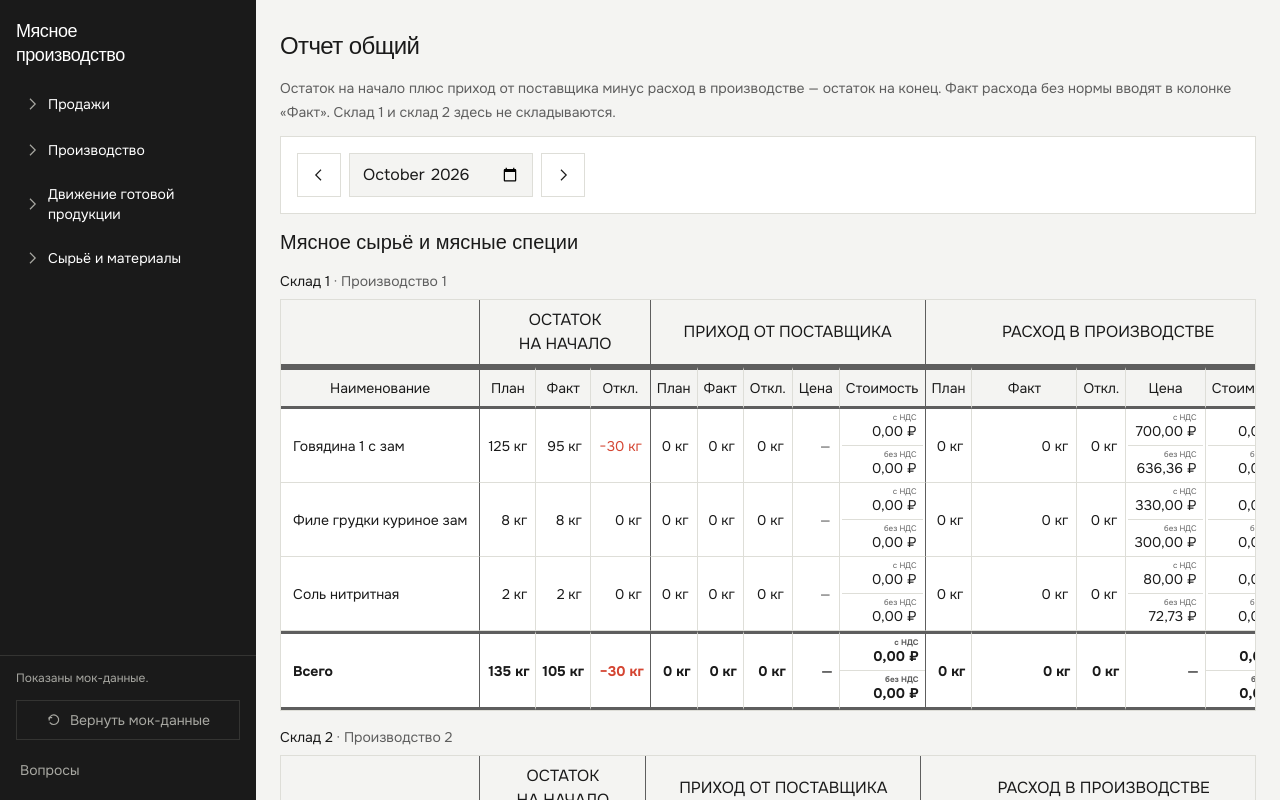
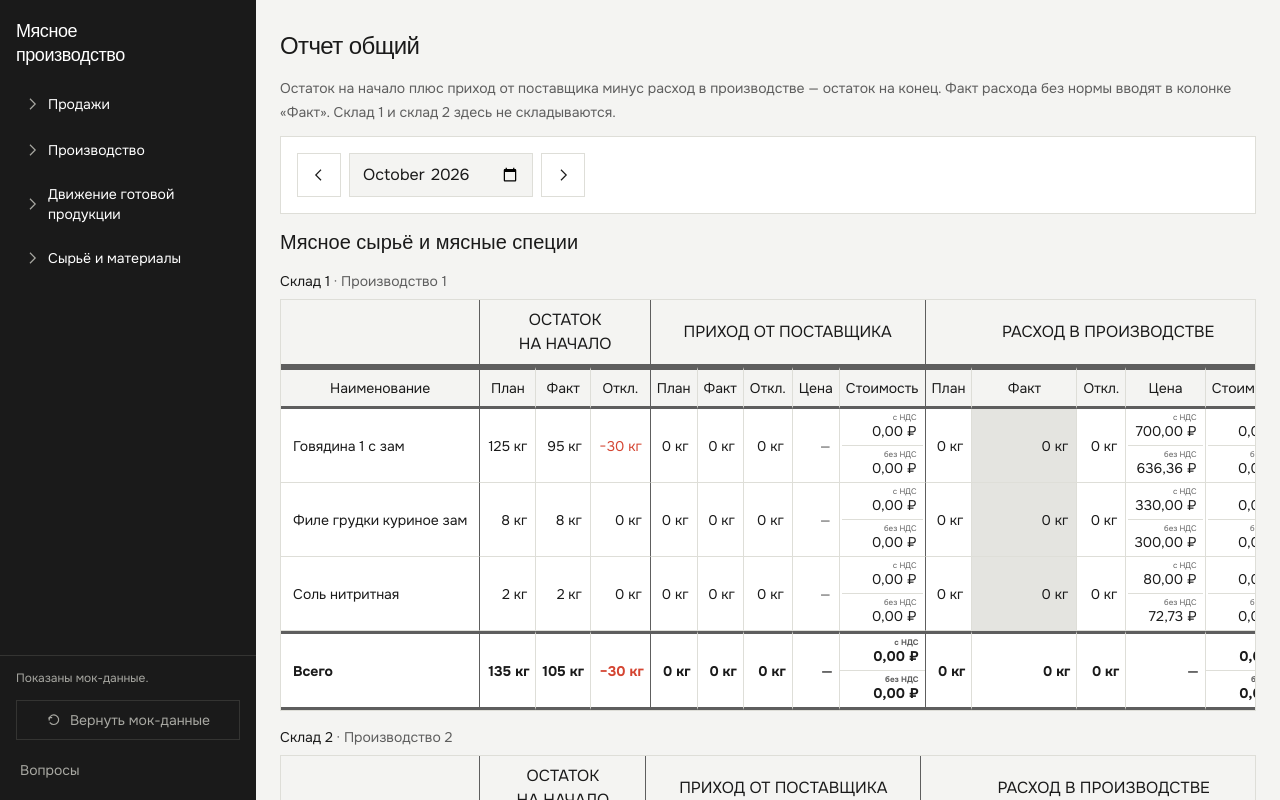
Before and after one commit to makediff-dev/food-proto, a Next.js app: page /materials in a window 1280 px wide. Built offline with nearby package versions, Linux system fonts and the light colour scheme; a web font is replaced by a local one.

Commit message:
Style editable fact consumption cells in materials summary
Co-authored-by: makedifference-dev <makedifference-dev@users.noreply.github.com>

```diff
--- a/src/features/materials/MaterialsSummaryTable.tsx
+++ b/src/features/materials/MaterialsSummaryTable.tsx
@@ -1,3 +1,5 @@
+'use client';
+
 import type { MaterialMovementRow, MaterialMovementTotals, MaterialPlanField } from '@/domain/materials';
 import { MaterialNormDeviation } from '@/features/materials/MaterialNormDeviation';
 import { QuantityCell, QuantityRead } from '@/features/materials/QuantityCell';
@@ -6,6 +8,7 @@ import {
   blockHeadingClassName,
   columnDividerClassName,
   columnHeadingClassName,
+  editableCellClassName,
   keepWithNext,
   nameHeadingClassName,
   stickyHeadClassName,
@@ -81,6 +84,10 @@ const COLUMN_GROUPS: { label: string; columns: { key: ColumnKey; label: string }
 const COLUMNS = COLUMN_GROUPS.flatMap((group) => group.columns);
 const GROUP_END_KEYS = new Set(COLUMN_GROUPS.slice(0, -1).map((group) => group.columns[group.columns.length - 1]?.key));
 
+function factConsumptionEditable(editable: boolean, row: MaterialMovementRow): boolean {
+  return editable && !row.deleted;
+}
+
 function groupEndClass(key: ColumnKey): string {
   return GROUP_END_KEYS.has(key) ? tableBorder.rightThick : columnDividerClassName;
 }
@@ -144,9 +151,18 @@ export function MaterialsSummaryTable({
               {COLUMNS.map((column) => (
                 <td
                   key={column.key}
-                  className={`border-b border-b-line px-2 py-2 text-right align-middle ${groupEndClass(column.key)}`}
+                  className={`border-b border-b-line px-2 py-2 text-right align-middle ${groupEndClass(column.key)} ${
+                    column.key === 'factConsumption' && factConsumptionEditable(editable, row)
+                      ? editableCellClassName
+                      : ''
+                  }`}
                 >
-                  <RowCell column={column.key} row={row} editable={editable} onFactConsumption={onFactConsumption} />
+                  <RowCell
+                    column={column.key}
+                    row={row}
+                    editable={factConsumptionEditable(editable, row)}
+                    onFactConsumption={onFactConsumption}
+                  />
                 </td>
               ))}
             </tr>
```
